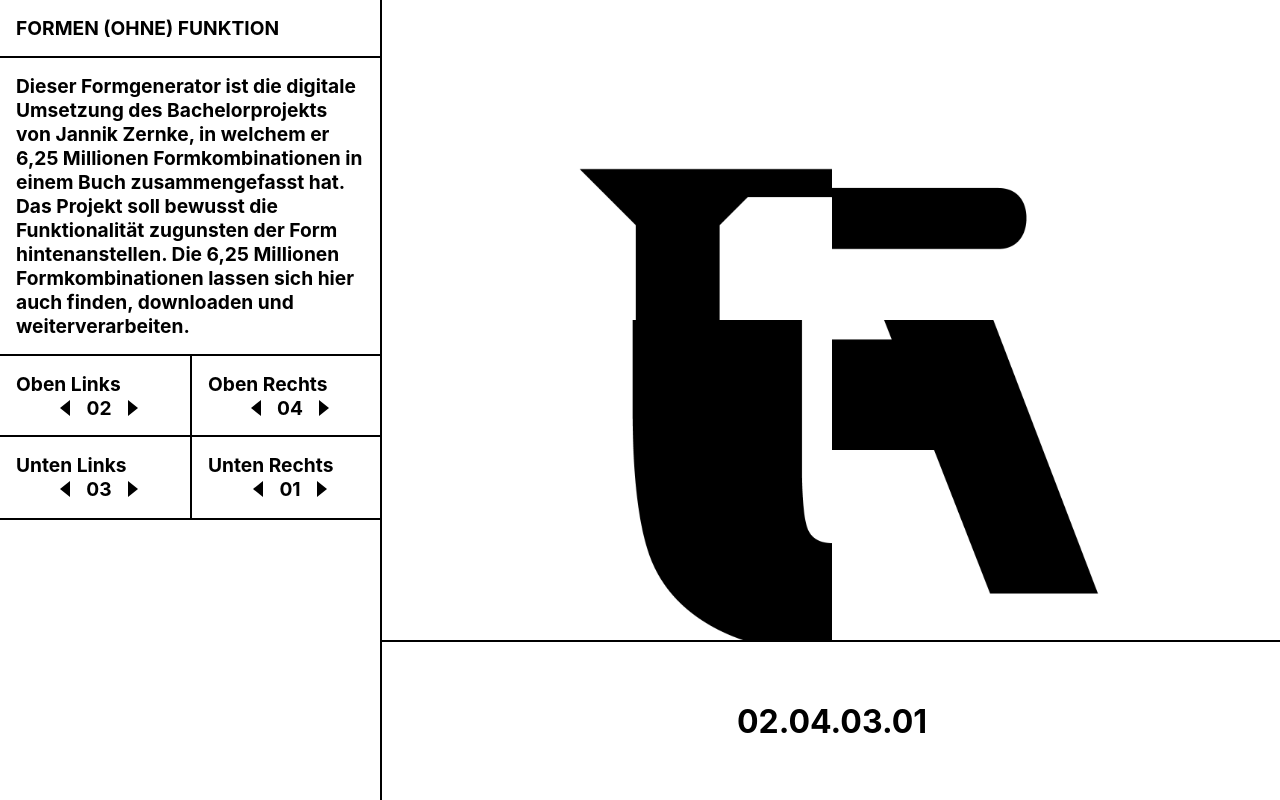
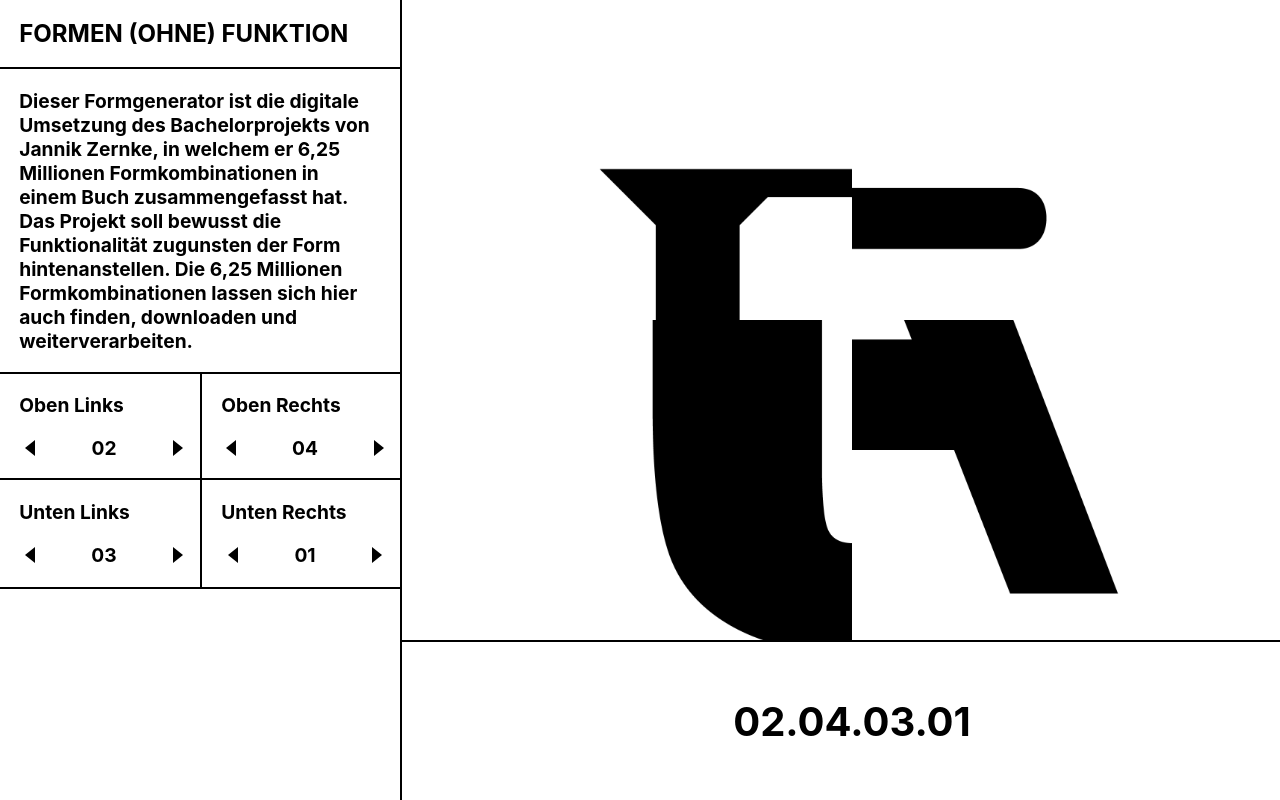
Before and after one commit to jandriescher/formen-ohne-funktion, a React (Create React App) app: page / in a window 1280 px wide. Shown: the top 800 px of the page. Built offline with nearby package versions, Linux system fonts and the light colour scheme.

Commit message:
css improvements

```diff
--- a/src/App.js
+++ b/src/App.js
@@ -6,7 +6,7 @@ import { ImageDataProvider } from './context/ImageDataProvider'
 const AppContainer = styled.div`
   height: 100vh;
   display: grid;
-  grid-template-columns: [first] 380px [line2] auto [end];
+  grid-template-columns: [first] 400px [line2] auto [end];
   grid-template-rows: [row1-start] 100% [last-line];
 `
 
--- a/src/components/ContentPlane/ImageCode/index.js
+++ b/src/components/ContentPlane/ImageCode/index.js
@@ -1,5 +1,6 @@
 import { useContext } from 'react'
 import styled from 'styled-components'
+import { styles } from '../../../constants'
 import { ImageDataContext } from '../../../context/ImageDataProvider'
 
 const ImageCodeContainer = styled.div`
@@ -9,8 +10,8 @@ const ImageCodeContainer = styled.div`
   justify-content: center;
   background-color: white;
   height: 20%;
-  font-size: 2rem;
-  font-weight: bold;
+  font-size: 2.5rem;
+  font-weight: ${styles.font.heading.weight};
 `
 const ImageCode = () => {
   const { imageCode } = useContext(ImageDataContext)
--- a/src/components/Sidebar/Controls/Control/Picker.js
+++ b/src/components/Sidebar/Controls/Control/Picker.js
@@ -1,5 +1,6 @@
 import { useContext, useState } from 'react'
 import styled from 'styled-components'
+import { styles } from '../../../../constants'
 import { ImageDataContext } from '../../../../context/ImageDataProvider'
 import { formatNumber } from '../../../../utils'
 
@@ -19,9 +20,9 @@ const Button = styled.div`
 `
 
 const Value = styled.p`
-  font-size: 1.2rem;
-  font-weight: bold;
-  margin: 0 1rem;
+  font-size: ${styles.font.paragraph.size};
+  font-weight: ${styles.font.paragraph.weight};
+  margin: 0 3.5rem;
 `
 
 const Picker = ({ position }) => {
--- a/src/components/Sidebar/Controls/Control/index.js
+++ b/src/components/Sidebar/Controls/Control/index.js
@@ -7,8 +7,9 @@ const ControlContainer = styled.div`
 `
 
 const Ttile = styled.div`
-  font-size: 1.2rem;
-  font-weight: bold;
+  font-size: ${styles.font.paragraph.size};
+  font-weight: ${styles.font.paragraph.weight};
+  margin-bottom: ${styles.spacing.padding};
 `
 
 const Control = ({ title, position }) => {
--- a/src/components/Sidebar/Description/index.js
+++ b/src/components/Sidebar/Description/index.js
@@ -2,8 +2,8 @@ import styled from 'styled-components'
 import { styles } from '../../../constants'
 
 const DescriptionContainer = styled.div`
-  font-size: ${styles.font.size};
-  font-weight: ${styles.font.weight};
+  font-size: ${styles.font.paragraph.size};
+  font-weight: ${styles.font.paragraph.weight};
   padding: ${styles.spacing.padding};
   border-bottom: ${styles.borders.strength} solid black;
 `
--- a/src/components/Sidebar/Header/index.js
+++ b/src/components/Sidebar/Header/index.js
@@ -5,8 +5,8 @@ const HeaderContainer = styled.div`
   display: flex;
   flex-direction: column;
   justify-content: center;
-  font-size: 1.2rem;
-  font-weight: bold;
+  font-size: ${styles.font.heading.size};
+  font-weight: ${styles.font.heading.weight};
   padding: ${styles.spacing.padding};
   border-bottom: ${styles.borders.strength} solid black;
 `
--- a/src/constants.js
+++ b/src/constants.js
@@ -5,11 +5,17 @@ const styles = {
     strength:  '2px'
   },
   font: {
-    size: '1.2rem',
-    weight: 'bold'
+    heading: {
+      size: '1.5rem',
+      weight: 'bold'
+    },
+    paragraph: {
+      size: '1.2rem',
+      weight: 'bold'
+    }
   },
   spacing: {
-    padding: '1rem'
+    padding: '1.2rem'
   }
 }
 
```
